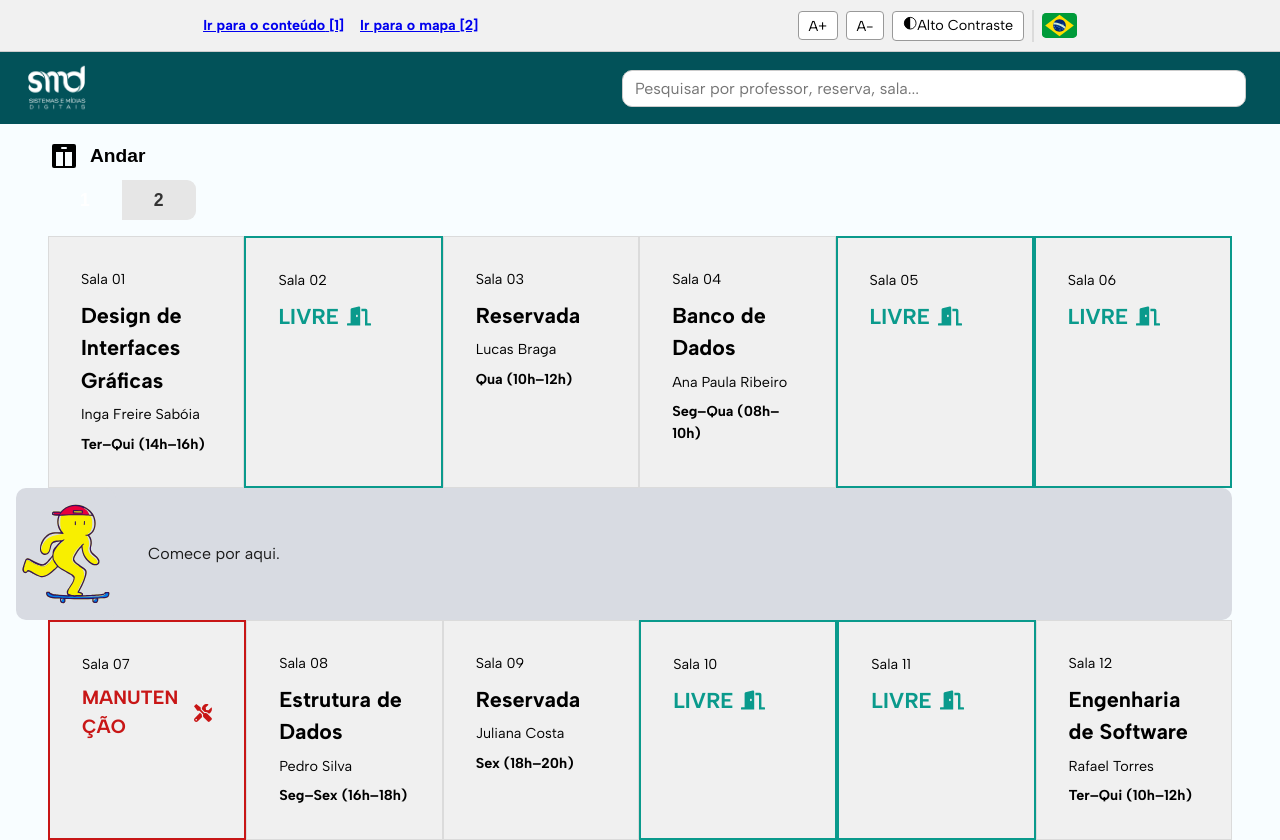
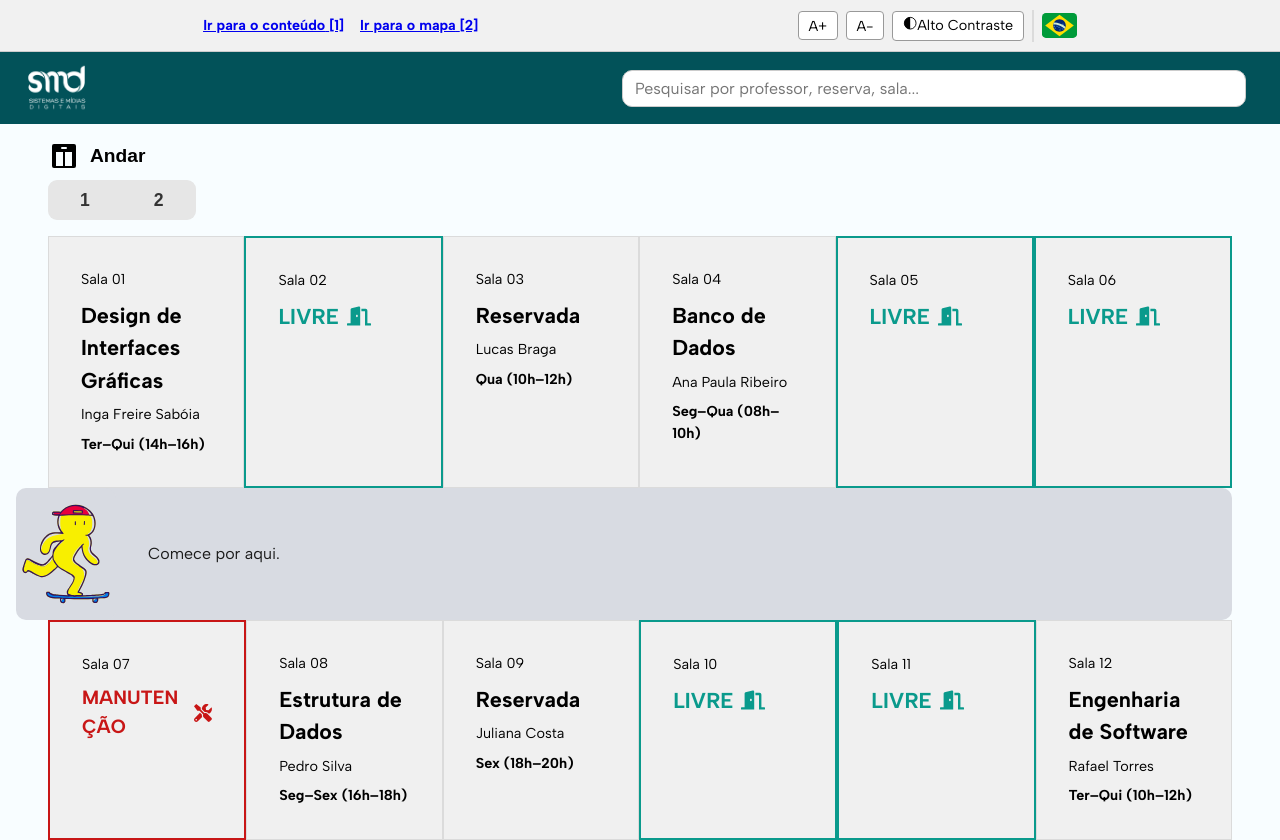
Before and after one commit to TheBugs-io/cadeasala-front, a React (Vite) app: page /mapa-salas in a window 1280 px wide. Built offline with nearby package versions, Linux system fonts and the light colour scheme; no server answers.

Commit message:
fix: passing labels and change value

```diff
--- a/src/app/Features/SMD-Maps/Components/AndarSelector.jsx
+++ b/src/app/Features/SMD-Maps/Components/AndarSelector.jsx
@@ -1,24 +1,26 @@
-import React, { useState } from 'react';
+import { PiElevatorFill } from "react-icons/pi";
 import '../styles/FloorSelector.css';
-import { PiElevatorFill } from "react-icons/pi";
 
-const FloorSelector = () => {
-  const [andarSelecionado, setAndarSelecionado] = useState(1);
+const andares = [
+  { id: 'PRIMEIRO_ANDAR', label: '1' },
+  { id: 'SEGUNDO_ANDAR', label: '2' },
+];
 
+const FloorSelector = ({ value, onChange }) => {
   return (
     <div className="floor-selector">
-      <div className="floor-header" aria-description='Seleção de Andar'>
-      <PiElevatorFill className="elevator-icon" size={32} />
-      <h1 className="label">Andar</h1>
+      <div className="floor-header" aria-label="Seleção de Andar">
+        <PiElevatorFill className="elevator-icon" size={32} />
+        <h1 className="label">Andar</h1>
       </div>
       <div className="options">
-        {[1, 2].map((andar) => (
+        {andares.map((andar) => (
           <button
-            key={andar}
-            className={`option ${andarSelecionado === andar ? 'active' : ''}`}
-            onClick={() => setAndarSelecionado(andar)}
+            key={andar.id}
+            className={`option ${value === andar.id ? 'active' : ''}`}
+            onClick={() => onChange(andar.id)}
           >
-            {andar}
+            {andar.label}
           </button>
         ))}
       </div>
```
